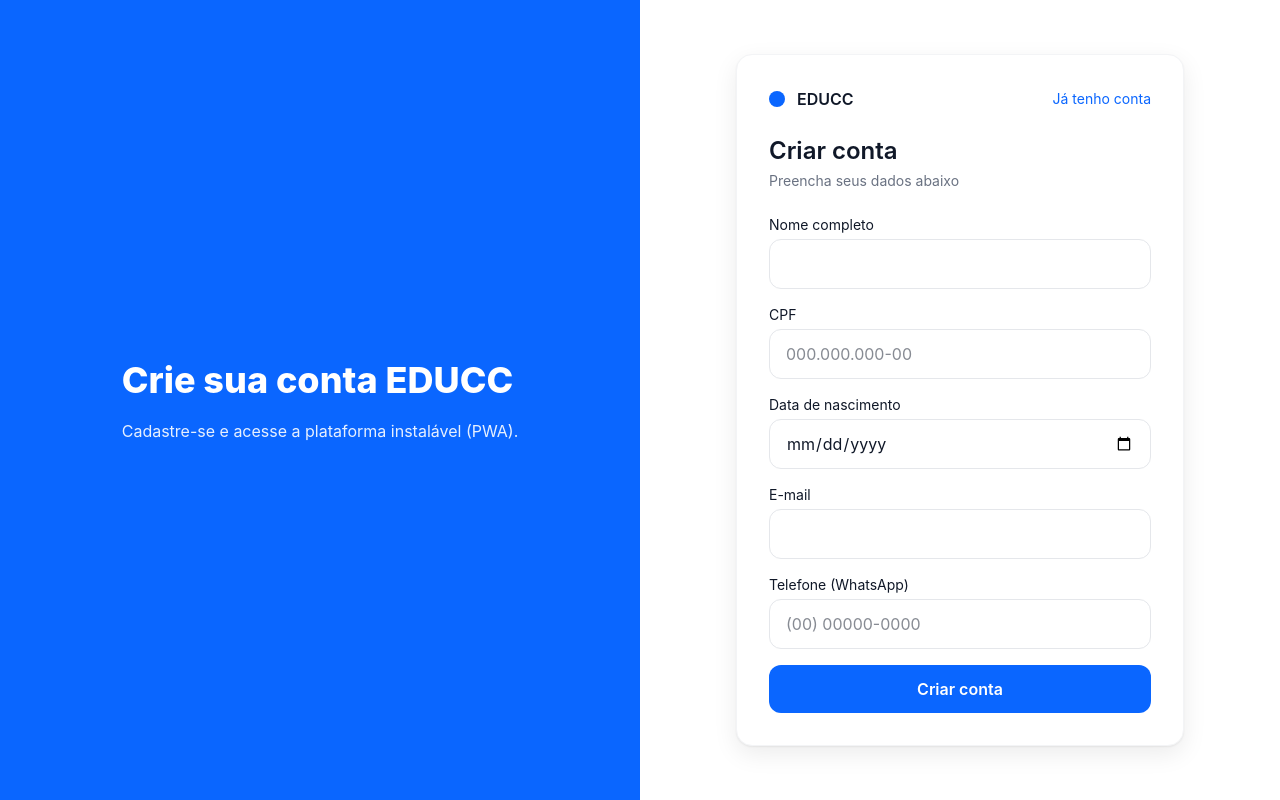
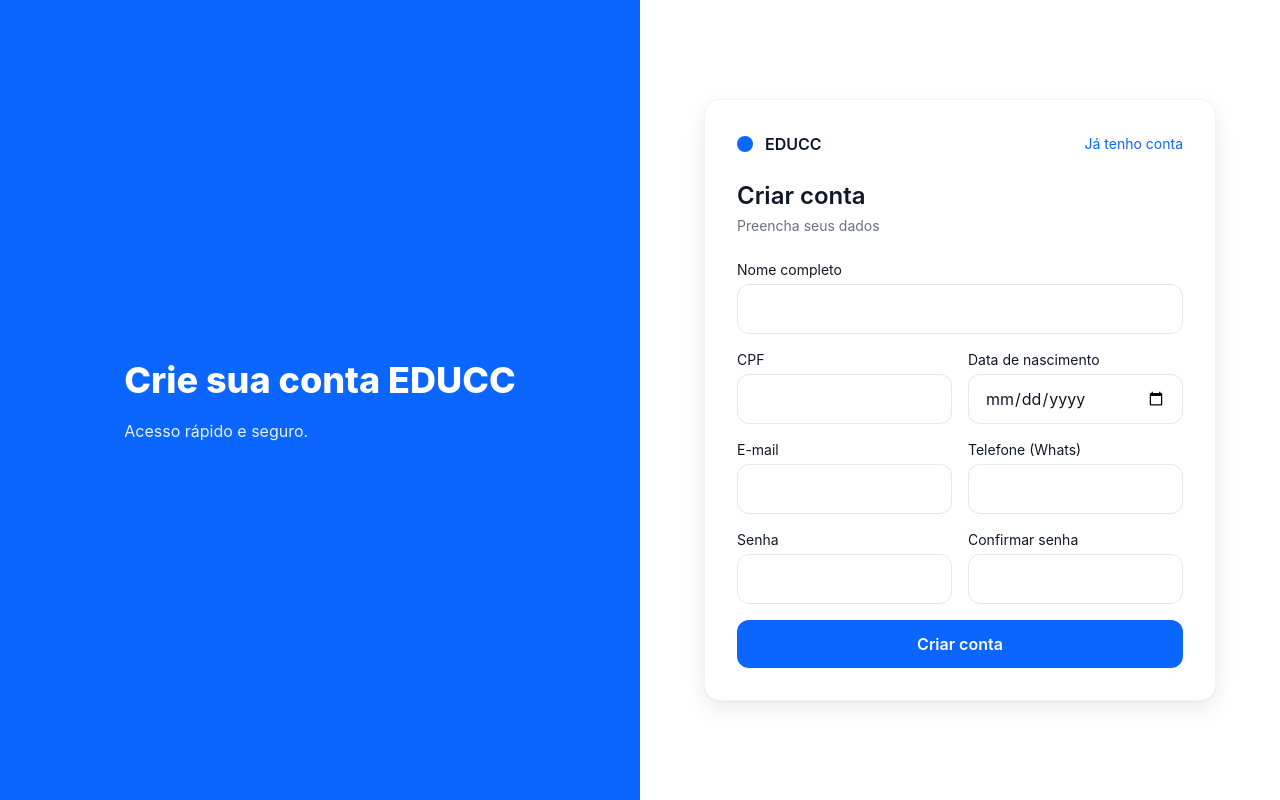
Before and after one commit to guilhermecardosocruz/educc, a Next.js app: page /register in a window 1280 px wide. Built offline with nearby package versions, Linux system fonts and the light colour scheme.

Commit message:
feat(auth): senha no registro (hash com bcryptjs) + login com validação de senha

```diff
--- a/app/(auth)/register/page.tsx
+++ b/app/(auth)/register/page.tsx
@@ -1,50 +1,58 @@
 "use client";
-
 import { useState } from "react";
 import Link from "next/link";
 import { useRouter } from "next/navigation";
 
-function maskCPF(v: string) {
-  return v.replace(/\D/g, "").slice(0, 11)
-    .replace(/(\d{3})(\d)/, "$1.$2")
-    .replace(/(\d{3})(\d)/, "$1.$2")
-    .replace(/(\d{3})(\d{1,2})$/, "$1-$2");
-}
-function maskPhone(v: string) {
-  const s = v.replace(/\D/g, "").slice(0, 11);
-  if (s.length <= 10) return s.replace(/(\d{2})(\d{4})(\d{0,4})/, "($1) $2-$3").trim();
-  return s.replace(/(\d{2})(\d{5})(\d{0,4})/, "($1) $2-$3").trim();
-}
-
 export default function RegisterPage() {
   const router = useRouter();
-  const [name, setName] = useState("");
-  const [cpf, setCpf] = useState("");
-  const [birthDate, setBirthDate] = useState("");
-  const [email, setEmail] = useState("");
-  const [phone, setPhone] = useState("");
+  const [form, setForm] = useState({
+    name: "",
+    cpf: "",
+    birthDate: "",
+    email: "",
+    phone: "",
+    password: "",
+    confirmPassword: ""
+  });
   const [loading, setLoading] = useState(false);
   const [err, setErr] = useState<string | null>(null);
+
+  function update<K extends keyof typeof form>(k: K, v: string) {
+    setForm((f) => ({ ...f, [k]: v }));
+  }
 
   async function onSubmit(e: React.FormEvent) {
     e.preventDefault();
     setLoading(true);
     setErr(null);
+
+    if (form.password.length < 8) {
+      setErr("A senha deve ter pelo menos 8 caracteres");
+      setLoading(false);
+      return;
+    }
+    if (form.password !== form.confirmPassword) {
+      setErr("As senhas não conferem");
+      setLoading(false);
+      return;
+    }
+
     try {
       const res = await fetch("/api/auth/register", {
         method: "POST",
         headers: { "content-type": "application/json" },
-        body: JSON.stringify({ name, cpf, birthDate, email, phone }),
+        body: JSON.stringify(form)
       });
-      const data = await res.json();
+      const data = await res.json().catch(()=> ({}));
       if (!res.ok || !data?.ok) {
-        setErr(data?.error?.message ?? "Erro ao criar conta");
-        setLoading(false);
-        return;
+        setErr(data?.error ?? "Erro ao criar conta");
+      } else {
+        // após registrar, levar ao login
+        router.push("/login");
       }
-      router.push("/login");
     } catch {
       setErr("Falha de rede. Tente novamente.");
+    } finally {
       setLoading(false);
     }
   }
@@ -53,12 +61,17 @@ export default function RegisterPage() {
     <main className="min-h-screen grid grid-cols-1 lg:grid-cols-2">
       <section className="hidden lg:flex items-center justify-center bg-[var(--color-brand-blue)] text-white">
         <div className="max-w-xl px-8">
-          <h2 className="text-4xl font-extrabold leading-tight">Crie sua conta EDUCC</h2>
-          <p className="mt-4 text-white/90">Cadastre-se e acesse a plataforma instalável (PWA).</p>
+          <h2 className="text-4xl font-extrabold leading-tight">
+            Crie sua conta EDUCC
+          </h2>
+          <p className="mt-4 text-white/90">
+            Acesso rápido e seguro.
+          </p>
         </div>
       </section>
+
       <section className="flex items-center justify-center p-6 lg:p-12">
-        <div className="card p-8 max-w-md w-full">
+        <div className="card p-8 max-w-lg w-full">
           <div className="flex items-center justify-between mb-6">
             <div className="flex items-center gap-3">
               <span className="inline-block h-4 w-4 rounded-full bg-[var(--color-brand-blue)]" />
@@ -70,36 +83,46 @@ export default function RegisterPage() {
           </div>
 
           <h1 className="text-2xl font-semibold mb-1">Criar conta</h1>
-          <p className="text-sm text-gray-500 mb-6">Preencha seus dados abaixo</p>
+          <p className="text-sm text-gray-500 mb-6">Preencha seus dados</p>
 
-          <form onSubmit={onSubmit} className="space-y-4">
-            <div>
+          <form onSubmit={onSubmit} className="grid grid-cols-1 sm:grid-cols-2 gap-4">
+            <div className="sm:col-span-2">
               <label className="block text-sm mb-1">Nome completo</label>
-              <input className="input" type="text" value={name} onChange={(e) => setName(e.target.value)} required minLength={2} />
+              <input className="input" value={form.name} onChange={e=>update("name", e.target.value)} required />
             </div>
             <div>
               <label className="block text-sm mb-1">CPF</label>
-              <input className="input" type="text" inputMode="numeric" placeholder="000.000.000-00"
-                     value={cpf} onChange={(e) => setCpf(maskCPF(e.target.value))} required />
+              <input className="input" value={form.cpf} onChange={e=>update("cpf", e.target.value)} required />
             </div>
             <div>
               <label className="block text-sm mb-1">Data de nascimento</label>
-              <input className="input" type="date" value={birthDate} onChange={(e) => setBirthDate(e.target.value)} required />
+              <input className="input" type="date" value={form.birthDate} onChange={e=>update("birthDate", e.target.value)} required />
             </div>
             <div>
               <label className="block text-sm mb-1">E-mail</label>
-              <input className="input" type="email" value={email} onChange={(e) => setEmail(e.target.value)} required autoComplete="email" />
+              <input className="input" type="email" value={form.email} onChange={e=>update("email", e.target.value)} required />
             </div>
             <div>
-              <label className="block text-sm mb-1">Telefone (WhatsApp)</label>
-              <input className="input" type="tel" inputMode="tel" placeholder="(00) 00000-0000"
-                     value={phone} onChange={(e) => setPhone(maskPhone(e.target.value))} required />
+              <label className="block text-sm mb-1">Telefone (Whats)</label>
+              <input className="input" type="tel" value={form.phone} onChange={e=>update("phone", e.target.value)} required />
             </div>
 
-            {err && <p className="text-sm text-red-600">{err}</p>}
-            <button type="submit" className="btn-primary w-full" disabled={loading}>
-              {loading ? "Criando..." : "Criar conta"}
-            </button>
+            <div>
+              <label className="block text-sm mb-1">Senha</label>
+              <input className="input" type="password" value={form.password} onChange={e=>update("password", e.target.value)} required minLength={8} />
+            </div>
+            <div>
+              <label className="block text-sm mb-1">Confirmar senha</label>
+              <input className="input" type="password" value={form.confirmPassword} onChange={e=>update("confirmPassword", e.target.value)} required minLength={8} />
+            </div>
+
+            {err && <p className="sm:col-span-2 text-sm text-red-600">{err}</p>}
+
+            <div className="sm:col-span-2">
+              <button type="submit" className="btn-primary w-full" disabled={loading}>
+                {loading ? "Criando..." : "Criar conta"}
+              </button>
+            </div>
           </form>
         </div>
       </section>
--- /dev/null
+++ b/app/api/auth/login/route.ts
@@ -0,0 +1,58 @@
+import { NextResponse } from "next/server";
+import { prisma } from "@/lib/prisma";
+import { z } from "zod";
+import bcrypt from "bcryptjs";
+import { cookies } from "next/headers";
+
+const schema = z.object({
+  emailOrCpf: z.string().min(3),
+  password: z.string().min(8)
+});
+
+const COOKIE_NAME = "session_user_id";
+
+function onlyDigits(s: string){ return s.replace(/\D+/g, ""); }
+
+export async function POST(req: Request) {
+  try {
+    const body = await req.json().catch(() => ({}));
+    const parsed = schema.safeParse(body);
+    if (!parsed.success) {
+      return NextResponse.json({ ok:false, error: parsed.error.flatten() }, { status: 400 });
+    }
+    const { emailOrCpf, password } = parsed.data;
+
+    const byEmail = emailOrCpf.includes("@");
+    const where = byEmail
+      ? { email: emailOrCpf.toLowerCase() }
+      : { cpf: onlyDigits(emailOrCpf) };
+
+    const user = await prisma.user.findUnique({
+      where,
+      select: { id: true, name: true, email: true, passwordHash: true }
+    });
+
+    // resposta genérica para não dar dica
+    const invalid = NextResponse.json({ ok:false, error: "Credenciais inválidas" }, { status: 401 });
+
+    if (!user || !user.passwordHash) return invalid;
+
+    const ok = await bcrypt.compare(password, user.passwordHash);
+    if (!ok) return invalid;
+
+    const c = await cookies();
+    // cookie simples; se quiser, migramos para JWT com expiração/refresh
+    c.set({
+      name: COOKIE_NAME,
+      value: user.id,
+      httpOnly: true,
+      path: "/",
+      sameSite: "lax",
+      // sem maxAge => cookie de sessão; podemos colocar expiração se preferir
+    });
+
+    return NextResponse.json({ ok:true, user: { id: user.id, name: user.name, email: user.email } });
+  } catch (err:any) {
+    return NextResponse.json({ ok:false, error: err?.message ?? "Erro" }, { status: 500 });
+  }
+}
--- a/app/api/auth/register/route.ts
+++ b/app/api/auth/register/route.ts
@@ -1,71 +1,57 @@
 import { NextResponse } from "next/server";
+import { prisma } from "@/lib/prisma";
 import { z } from "zod";
-import { prisma } from "@/lib/prisma";
+import bcrypt from "bcryptjs";
 
 const schema = z.object({
-  name: z.string().min(2, "Nome muito curto"),
-  cpf: z.string().min(11).max(14), // com ou sem máscara; normalizamos
-  birthDate: z.string().regex(/^\d{4}-\d{2}-\d{2}$/, "Data no formato YYYY-MM-DD"),
+  name: z.string().min(2),
+  cpf: z.string().min(11),
+  birthDate: z.string(), // ISO yyyy-mm-dd
   email: z.string().email(),
-  phone: z.string().min(8).max(20),
+  phone: z.string().min(8),
+  password: z.string().min(8, "A senha deve ter pelo menos 8 caracteres"),
+  confirmPassword: z.string().min(8)
+}).refine((d) => d.password === d.confirmPassword, {
+  message: "As senhas não conferem",
+  path: ["confirmPassword"]
 });
 
-function onlyDigits(s: string) {
-  return s.replace(/\D+/g, "");
-}
+function onlyDigits(s: string){ return s.replace(/\D+/g, ""); }
 
 export async function POST(req: Request) {
   try {
     const body = await req.json().catch(() => ({}));
     const parsed = schema.safeParse(body);
+    if (!parsed.success) {
+      return NextResponse.json({ ok:false, error: parsed.error.flatten() }, { status: 400 });
+    }
+    const { name, cpf, birthDate, email, phone, password } = parsed.data;
 
-    if (!parsed.success) {
-      return NextResponse.json(
-        { ok: false, error: parsed.error.flatten() },
-        { status: 400 }
-      );
+    const exists = await prisma.user.findFirst({
+      where: { OR: [{ email: email.toLowerCase() }, { cpf: onlyDigits(cpf) }] },
+      select: { id: true }
+    });
+    if (exists) {
+      return NextResponse.json({ ok:false, error: "E-mail ou CPF já cadastrado" }, { status: 409 });
     }
 
-    const { name, cpf, birthDate, email, phone } = parsed.data;
+    const passwordHash = await bcrypt.hash(password, 10);
 
-    const cpfDigits = onlyDigits(cpf);
-    if (cpfDigits.length !== 11) {
-      return NextResponse.json(
-        { ok: false, error: { message: "CPF inválido" } },
-        { status: 400 }
-      );
-    }
-
-    const phoneDigits = onlyDigits(phone);
-
-    // Converte data (YYYY-MM-DD) para Date em UTC
-    const dob = new Date(birthDate + "T00:00:00.000Z");
-
-    // Tenta criar usuário
     const user = await prisma.user.create({
       data: {
         name,
-        cpf: cpfDigits,
-        birthDate: dob,
+        cpf: onlyDigits(cpf),
+        birthDate: new Date(birthDate),
         email: email.toLowerCase(),
-        phone: phoneDigits,
+        phone: onlyDigits(phone),
+        passwordHash
       },
-      select: { id: true, name: true, email: true, cpf: true, phone: true },
+      select: { id: true, name: true, email: true }
     });
 
-    return NextResponse.json({ ok: true, user }, { status: 201 });
-  } catch (err: any) {
-    // Trata violação de unique (cpf/email)
-    const msg = (err?.message ?? "").toLowerCase();
-    if (msg.includes("unique") || msg.includes("unique constraint")) {
-      return NextResponse.json(
-        { ok: false, error: { message: "CPF ou e-mail já cadastrado" } },
-        { status: 409 }
-      );
-    }
-    return NextResponse.json(
-      { ok: false, error: { message: "Erro ao criar usuário" } },
-      { status: 500 }
-    );
+    // (opcional) já poderíamos criar sessão aqui — vou deixar a autenticação no /login
+    return NextResponse.json({ ok:true, user }, { status: 201 });
+  } catch (err:any) {
+    return NextResponse.json({ ok:false, error: err?.message ?? "Erro" }, { status: 500 });
   }
 }
--- a/components/LoginCard.tsx
+++ b/components/LoginCard.tsx
@@ -1,57 +1,93 @@
 "use client";
 import { useState } from "react";
+import Link from "next/link";
+import { useRouter } from "next/navigation";
 
 export default function LoginCard() {
-  const [email, setEmail] = useState("");
-  const [pass, setPass] = useState("");
+  const router = useRouter();
+  const [emailOrCpf, setEmailOrCpf] = useState("");
+  const [password, setPassword] = useState("");
+  const [loading, setLoading] = useState(false);
+  const [err, setErr] = useState<string | null>(null);
 
-  const onSubmit = (e: React.FormEvent) => {
+  async function onSubmit(e: React.FormEvent) {
     e.preventDefault();
-    // TODO: chamar sua rota /api/auth/login
-    alert(`Login com: ${email}`);
-  };
+    setLoading(true);
+    setErr(null);
+    try {
+      const res = await fetch("/api/auth/login", {
+        method: "POST",
+        headers: { "content-type": "application/json" },
+        body: JSON.stringify({ emailOrCpf, password })
+      });
+      const data = await res.json().catch(()=> ({}));
+      if (!res.ok || !data?.ok) {
+        setErr(data?.error ?? "Credenciais inválidas");
+      } else {
+        router.push("/dashboard");
+      }
+    } catch {
+      setErr("Falha de rede. Tente novamente.");
+    } finally {
+      setLoading(false);
+    }
+  }
 
   return (
-    <div className="card w-full max-w-md p-6">
+    <div className="card p-8 max-w-md w-full">
+      <div className="flex items-center justify-between mb-6">
+        <div className="flex items-center gap-3">
+          <span className="inline-block h-4 w-4 rounded-full bg-[var(--color-brand-blue)]" />
+          <span className="font-semibold">EDUCC</span>
+        </div>
+        <Link href="/recover-email" className="text-sm text-[var(--color-brand-blue)] hover:underline">
+          Esqueci minha senha
+        </Link>
+      </div>
+
       <h1 className="text-2xl font-semibold mb-1">Entrar</h1>
-      <p className="text-sm text-gray-600 mb-6">
-        Acesse sua conta para continuar.
-      </p>
+      <p className="text-sm text-gray-500 mb-6">Acesse sua conta</p>
 
       <form onSubmit={onSubmit} className="space-y-4">
         <div>
-          <label className="block text-sm mb-1">E-mail</label>
+          <label className="block text-sm mb-1">E-mail ou CPF</label>
           <input
-            type="email"
             className="input"
-            placeholder="voce@exemplo.com"
-            value={email}
-            onChange={(e) => setEmail(e.target.value)}
+            type="text"
+            placeholder="voce@exemplo.com ou 000.000.000-00"
+            value={emailOrCpf}
+            onChange={(e) => setEmailOrCpf(e.target.value)}
             required
-            autoComplete="email"
           />
         </div>
 
         <div>
           <label className="block text-sm mb-1">Senha</label>
           <input
+            className="input"
             type="password"
-            className="input"
-            placeholder="••••••••"
-            value={pass}
-            onChange={(e) => setPass(e.target.value)}
+            placeholder="Sua senha"
+            value={password}
+            onChange={(e) => setPassword(e.target.value)}
             required
+            minLength={8}
             autoComplete="current-password"
           />
         </div>
 
-        <button type="submit" className="btn-primary w-full">Entrar</button>
+        {err && <p className="text-sm text-red-600">{err}</p>}
 
-        <div className="flex justify-between text-sm text-gray-600">
-          <a href="/recover-email" className="underline">Esqueci a senha</a>
-          <a href="/register" className="underline">Criar conta</a>
-        </div>
+        <button type="submit" className="btn-primary w-full" disabled={loading}>
+          {loading ? "Entrando..." : "Entrar"}
+        </button>
       </form>
+
+      <p className="text-sm text-gray-600 mt-6">
+        Não tem conta?{" "}
+        <Link href="/register" className="text-[var(--color-brand-blue)] hover:underline">
+          Criar conta
+        </Link>
+      </p>
     </div>
   );
 }
--- a/package.json
+++ b/package.json
@@ -15,6 +15,7 @@
   },
   "dependencies": {
     "@prisma/client": "^6.17.0",
+    "bcryptjs": "^3.0.2",
     "lucide-react": "^0.453.0",
     "next": "15.0.0",
     "next-pwa": "^5.6.0",
```
Also changed, not shown: 2 other files (tests, documents, lock files or other folders).
